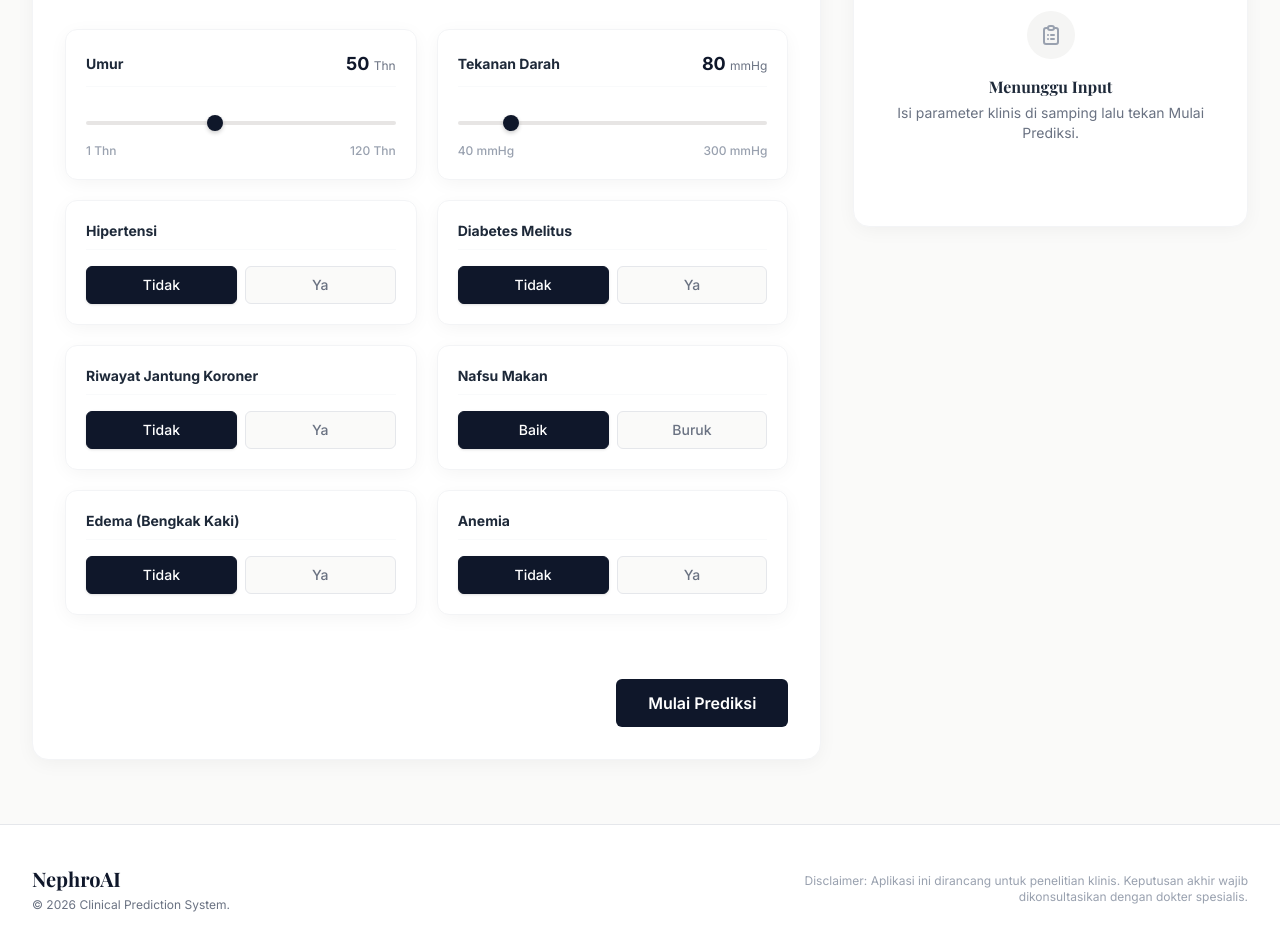
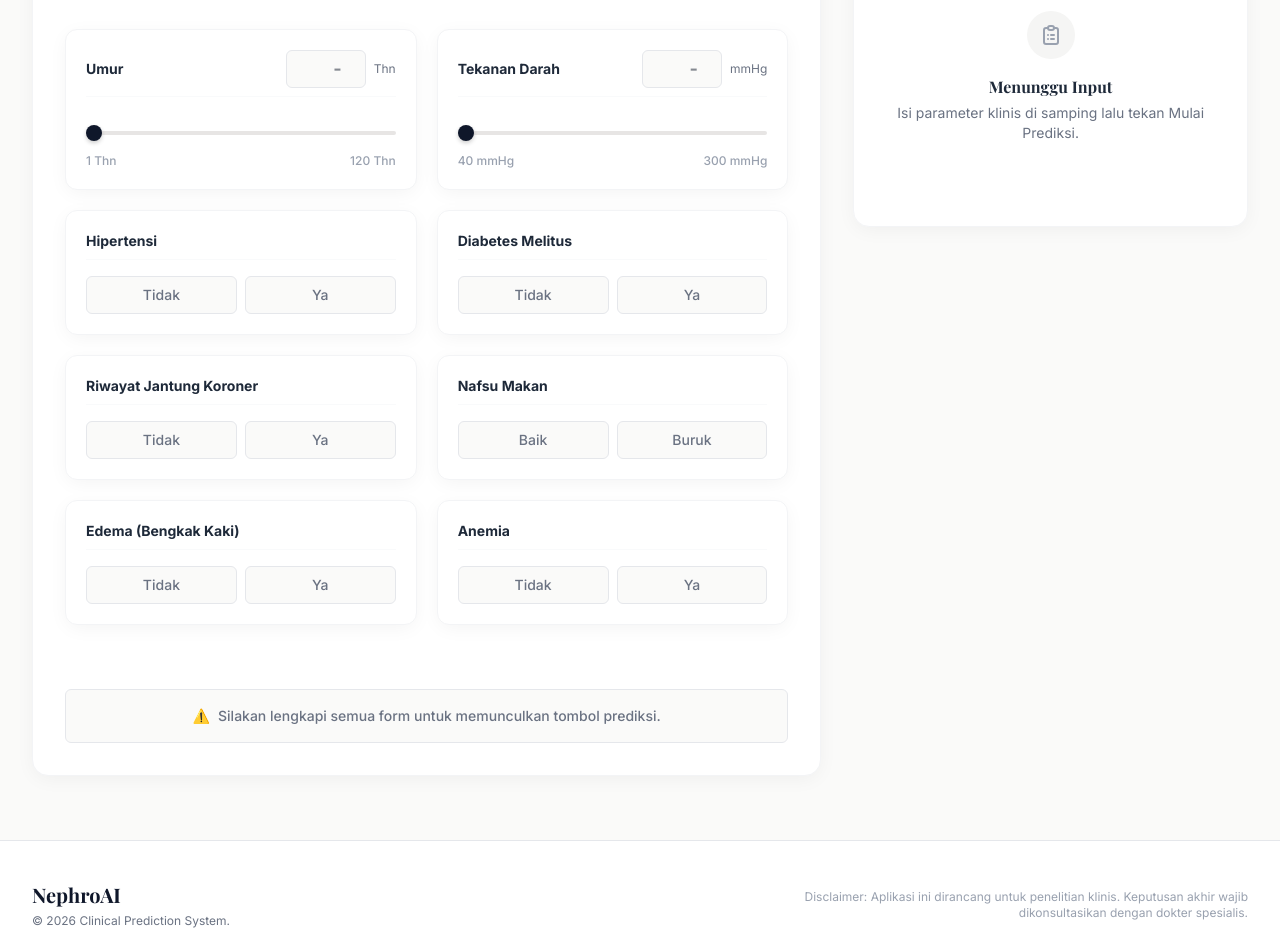
Before and after one commit to ShinZeleo/NephroAI-CKD_Detector, a React app in the folder frontend/: page / in a window 1280 px wide. Shown: the part 340-1280 px from the top of the page. Built offline with nearby package versions, Linux system fonts and the light colour scheme; the HTML template or start-up script is replaced by a standard one; a web font is replaced by a local one.

Commit message:
feat: setup dynamic API URL for deployment via VITE_API_URL

```diff
--- a/frontend/src/pages/PredictionForm.jsx
+++ b/frontend/src/pages/PredictionForm.jsx
@@ -3,30 +3,30 @@ import ResultCard from '../components/ResultCard';
 
 const PredictionForm = () => {
   const [formData, setFormData] = useState({
-    Age: 50.0,
-    Blood_Pressure: 80.0,
-    Specific_Gravity: "1.020",
-    Albumin: "0.0",
-    Sugar: "0.0",
-    Red_Blood_Cells: "normal",
-    Pus_Cell: "normal",
-    Pus_Cell_clumps: "notpresent",
-    Bacteria: "notpresent",
-    Blood_Glucose_Random: 110.0,
-    Blood_Urea: 20.0,
-    Serum_Creatinine: 1.0,
-    Sodium: 140.0,
-    Potassium: 4.5,
-    Hemoglobin: 15.0,
-    Packed_Cell_Volume: 45.0,
-    White_Blood_Cell_Count: 8000.0,
-    Red_Blood_Cell_Count: 5.0,
-    Hypertension: "no",
-    Diabetes_Mellitus: "no",
-    Coronary_Artery_Disease: "no",
-    Appetite: "good",
-    Pedal_Edema: "no",
-    Anemia: "no"
+    Age: "",
+    Blood_Pressure: "",
+    Specific_Gravity: "",
+    Albumin: "",
+    Sugar: "",
+    Red_Blood_Cells: "",
+    Pus_Cell: "",
+    Pus_Cell_clumps: "",
+    Bacteria: "",
+    Blood_Glucose_Random: "",
+    Blood_Urea: "",
+    Serum_Creatinine: "",
+    Sodium: "",
+    Potassium: "",
+    Hemoglobin: "",
+    Packed_Cell_Volume: "",
+    White_Blood_Cell_Count: "",
+    Red_Blood_Cell_Count: "",
+    Hypertension: "",
+    Diabetes_Mellitus: "",
+    Coronary_Artery_Disease: "",
+    Appetite: "",
+    Pedal_Edema: "",
+    Anemia: ""
   })
 
   const [loading, setLoading] = useState(false)
@@ -60,7 +60,8 @@ const PredictionForm = () => {
     }
 
     try {
-      const response = await fetch('http://localhost:8000/predict', {
+      const apiUrl = import.meta.env.VITE_API_URL || 'http://localhost:8000'
+      const response = await fetch(`${apiUrl}/predict`, {
         method: 'POST',
         headers: {
           'Content-Type': 'application/json',
@@ -85,10 +86,23 @@ const PredictionForm = () => {
     <div className="space-y-3 bg-white p-5 rounded-xl border border-gray-100 clinical-shadow">
       <div className="flex justify-between items-center border-b border-gray-50 pb-2">
         <label className="text-sm font-bold text-gray-800">{label}</label>
-        <span className="font-bold text-primary text-lg">{formData[name]} <span className="text-xs text-gray-500 font-normal">{unit}</span></span>
+        <div className="flex items-center space-x-2">
+          <input
+            type="number"
+            name={name}
+            min={min}
+            max={max}
+            step={step}
+            value={formData[name]}
+            onChange={handleChange}
+            placeholder="-"
+            className="w-20 text-right font-bold text-primary text-lg border border-gray-200 rounded-md px-2 py-1 focus:outline-none focus:ring-1 focus:ring-primary bg-stone-50"
+          />
+          <span className="text-xs text-gray-500 font-normal">{unit}</span>
+        </div>
       </div>
       <div className="pt-2">
-        <input type="range" min={min} max={max} step={step} name={name} value={formData[name]} onChange={handleChange} className="w-full" />
+        <input type="range" min={min} max={max} step={step} name={name} value={formData[name] === "" ? min : formData[name]} onChange={handleChange} className="w-full" />
       </div>
       <div className="flex justify-between text-xs text-gray-400 font-medium">
         <span>{min} {unit}</span>
@@ -201,9 +215,17 @@ const PredictionForm = () => {
               </div>
 
               <div className="mt-10 pt-6 flex justify-end">
-                <button type="submit" disabled={loading} className="w-full md:w-auto bg-primary text-white font-semibold py-3 px-8 rounded-md transition-colors hover:bg-slate-800 disabled:opacity-50 flex justify-center items-center">
-                  {loading ? 'Menganalisis Data...' : 'Mulai Prediksi'}
-                </button>
+                {Object.values(formData).every(val => val !== "") ? (
+                  <button type="submit" disabled={loading} className="w-full md:w-auto bg-primary text-white font-semibold py-3 px-8 rounded-md transition-colors hover:bg-slate-800 disabled:opacity-50 flex justify-center items-center">
+                    {loading ? 'Menganalisis Data...' : 'Mulai Prediksi'}
+                  </button>
+                ) : (
+                  <div className="w-full bg-stone-50 border border-gray-200 rounded-md p-4 text-center">
+                    <p className="text-sm text-gray-500 font-medium flex items-center justify-center">
+                      <span className="text-yellow-500 mr-2">⚠️</span> Silakan lengkapi semua form untuk memunculkan tombol prediksi.
+                    </p>
+                  </div>
+                )}
               </div>
             </form>
           </div>
```
